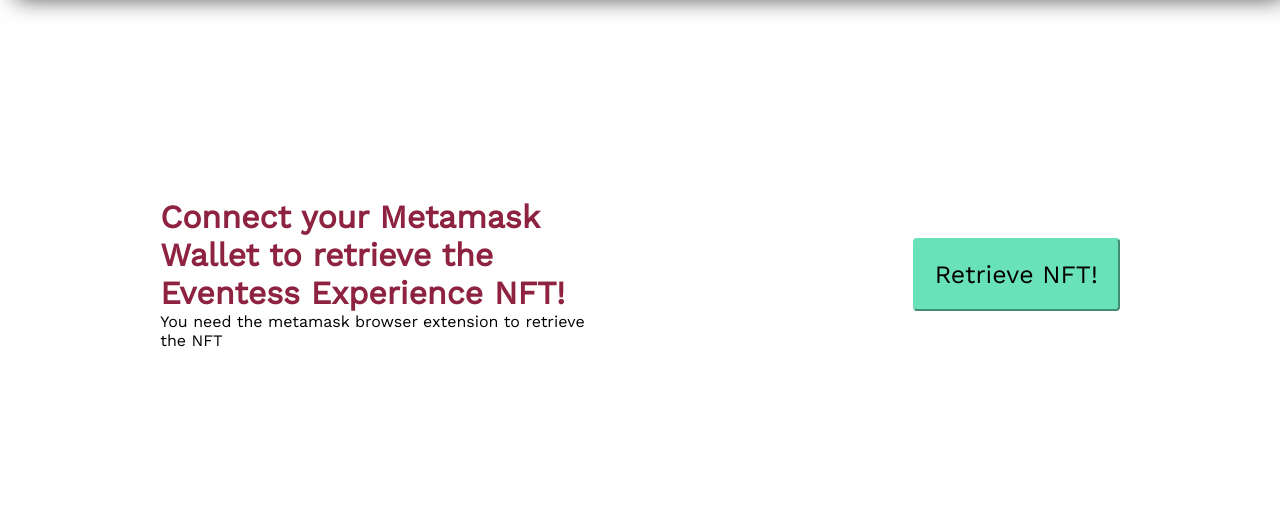
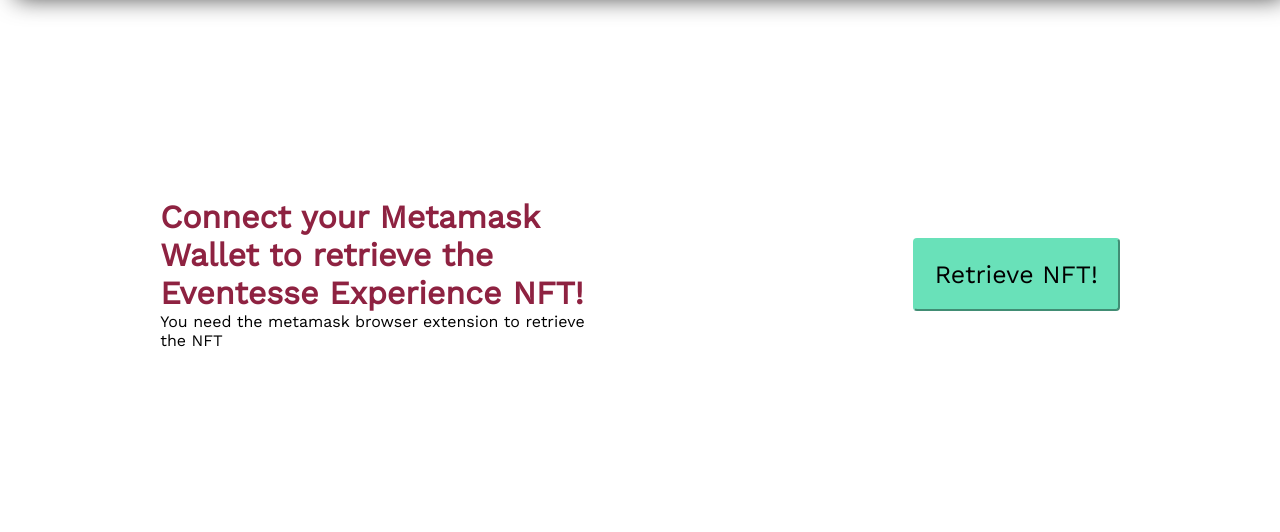
Before and after one commit to GreatApe78/event-exp-front, a plain HTML site: page index.html in a window 1280 px wide. Shown: the part 81-613 px from the top of the page. Drawn offline with nearby package versions, Linux system fonts and the light colour scheme.

Commit message:
corrected misspeling

```diff
--- a/index.html
+++ b/index.html
@@ -22,7 +22,7 @@
     </header>
     <main id="main">
         <div  class="intro-message">
-            <h1>Connect your Metamask Wallet to retrieve the Eventess Experience NFT!</h1>
+            <h1>Connect your Metamask Wallet to retrieve the Eventesse Experience NFT!</h1>
             <p>You need the metamask browser extension to retrieve the NFT</p>
         </div>
         <div class="intro-message">
```
